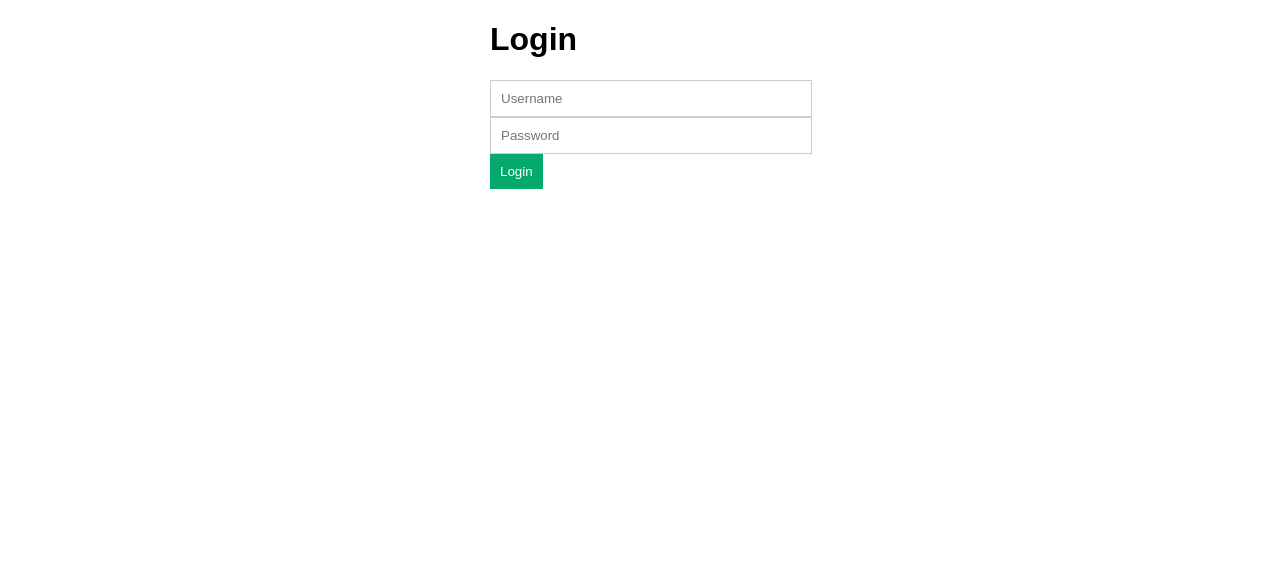
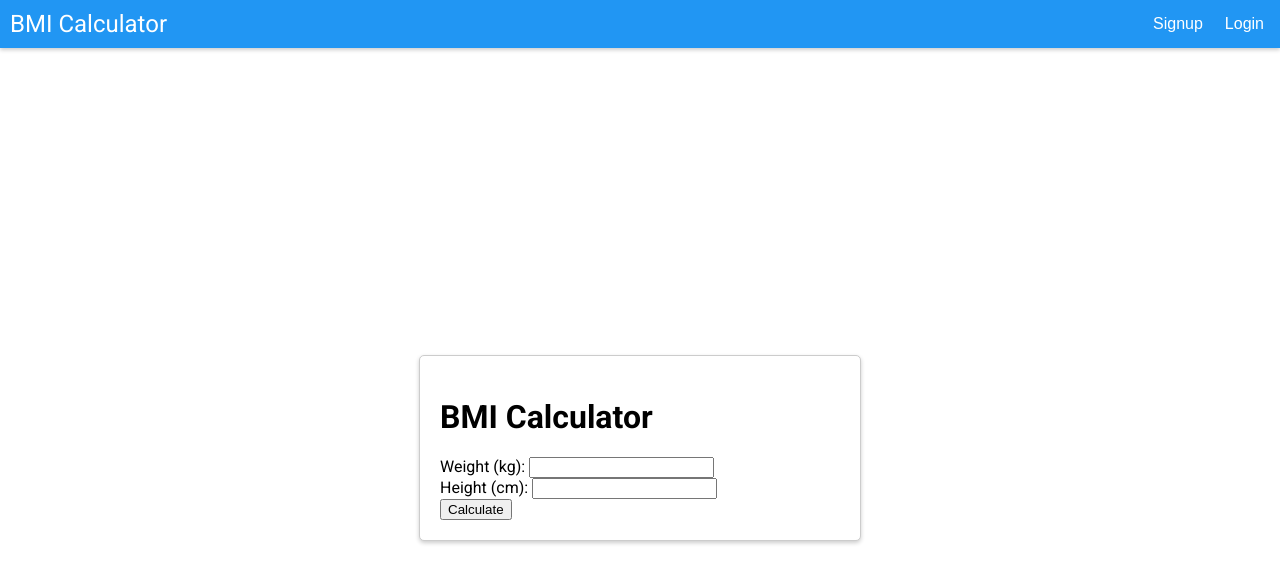
Before and after one commit to adarshamrit/Heart-Disease, a plain HTML site: page index.html in a window 1280 px wide. Drawn offline with nearby package versions, Linux system fonts and the light colour scheme.

Commit message:
Update index.html
Updated to BMI calculator

```diff
--- a/index.html
+++ b/index.html
@@ -1,52 +1,135 @@
 <!DOCTYPE html>
 <html>
   <head>
-<title>Simple Login Page</title>
+    <title>BMI Calculator</title>
+    <!-- Material-UI CSS -->
+    <link
+      rel="stylesheet"
+      href="https://fonts.googleapis.com/css?family=Roboto:300,400,500,700&display=swap"
+    />
+    <link
+      rel="stylesheet"
+      href="https://cdnjs.cloudflare.com/ajax/libs/font-awesome/6.0.0-beta3/css/all.min.css"
+    />
+    <link
+      rel="stylesheet"
+      href="https://cdnjs.cloudflare.com/ajax/libs/material-design-icons/5.1.0/css/material-icons.min.css"
+    />
+    <link
+      rel="stylesheet"
+      href="https://cdn.jsdelivr.net/npm/@mui/material@5.10.0-alpha/mdc-v4.css"
+    />
     <style>
       body {
-  font-family: sans-serif;
+        margin: 0;
+        padding: 0;
+        font-family: "Roboto", sans-serif;
       }
 
-.login-container {
-  width: 300px;
-  margin: 0 auto;
+      #root {
+        display: flex;
+        justify-content: center;
+        align-items: center;
+        height: 100vh;
       }
 
-input {
-  width: 100%;
-  padding: 10px;
+      .container {
+        width: 400px;
+        padding: 20px;
         border: 1px solid #ccc;
+        border-radius: 5px;
+        background-color: #fff;
+        box-shadow: 0 2px 4px rgba(0, 0, 0, 0.2);
       }
 
-button {
-  background-color: #04AA6D;
-  color: white;
+      .navbar {
+        background-color: #2196f3;
         padding: 10px;
+        color: #fff;
+        display: flex;
+        justify-content: space-between;
+        align-items: center;
+        box-shadow: 0 2px 4px rgba(0, 0, 0, 0.2);
+      }
+
+      .navbar-logo {
+        font-size: 24px;
+      }
+
+      .navbar-buttons {
+        display: flex;
+        gap: 10px;
+      }
+
+      .signup-login-button {
+        background-color: transparent;
         border: none;
+        color: #fff;
+        font-size: 16px;
         cursor: pointer;
+      }
+
+      .signup-login-button:hover {
+        background-color: rgba(255, 255, 255, 0.2);
+        border-radius: 5px;
       }
     </style>
   </head>
+
   <body>
-<div class="login-container">
-  <h1>Login</h1>
-  <input type="text" placeholder="Username" />
-  <input type="password" placeholder="Password" />
-  <button>Login</button>
+    <div class="navbar">
+      <div class="navbar-logo">BMI Calculator</div>
+      <div class="navbar-buttons">
+        <button class="signup-login-button">Signup</button>
+        <button class="signup-login-button">Login</button>
       </div>
+    </div>
+    <div id="root">
+      <div class="container">
+        <h1>BMI Calculator</h1>
+        <div class="input-container">
+          <label for="weight">Weight (kg):</label>
+          <input type="number" id="weight" required />
+        </div>
+        <div class="input-container">
+          <label for="height">Height (cm):</label>
+          <input type="number" id="height" required />
+        </div>
+        <button onclick="calculateBMI()">Calculate</button>
+        <div id="result"></div>
+      </div>
+    </div>
+
+    <!-- Material-UI JS -->
+    <script src="https://cdn.jsdelivr.net/npm/@mui/material@5.10.0-alpha/umd/material-umd.min.js"></script>
+
     <script>
-const loginForm = document.querySelector(".login-container");
-const loginButton = document.querySelector("button");
+      function calculateBMI() {
+        const weight = document.getElementById("weight").value;
+        const height = document.getElementById("height").value;
 
-loginButton.addEventListener("click", () => {
-  const username = document.querySelector("input[placeholder='Username']").value;
-  const password = document.querySelector("input[placeholder='Password']").value;
+        if (weight <= 0 || height <= 0) {
+          alert("Please enter valid values for weight and height.");
+          return;
+        }
 
-  // TODO: Check if username and password are valid.
+        const heightInMeters = height / 100;
+        const bmi = (weight / (heightInMeters * heightInMeters)).toFixed(2);
 
-  console.log("Username:", username);
-  console.log("Password:", password);
-});
+        let category;
+        if (bmi < 18.5) {
+          category = "Underweight";
+        } else if (bmi < 24.9) {
+          category = "Normal weight";
+        } else if (bmi < 29.9) {
+          category = "Overweight";
+        } else {
+          category = "Obesity";
+        }
+
+        const resultElement = document.getElementById("result");
+        resultElement.innerHTML = `<p>Your BMI: <strong>${bmi}</strong></p><p>Category: <strong>${category}</strong></p>`;
+      }
     </script>
   </body>
 </html>
```
Lines whose indentation alone changed are shown as unchanged.
